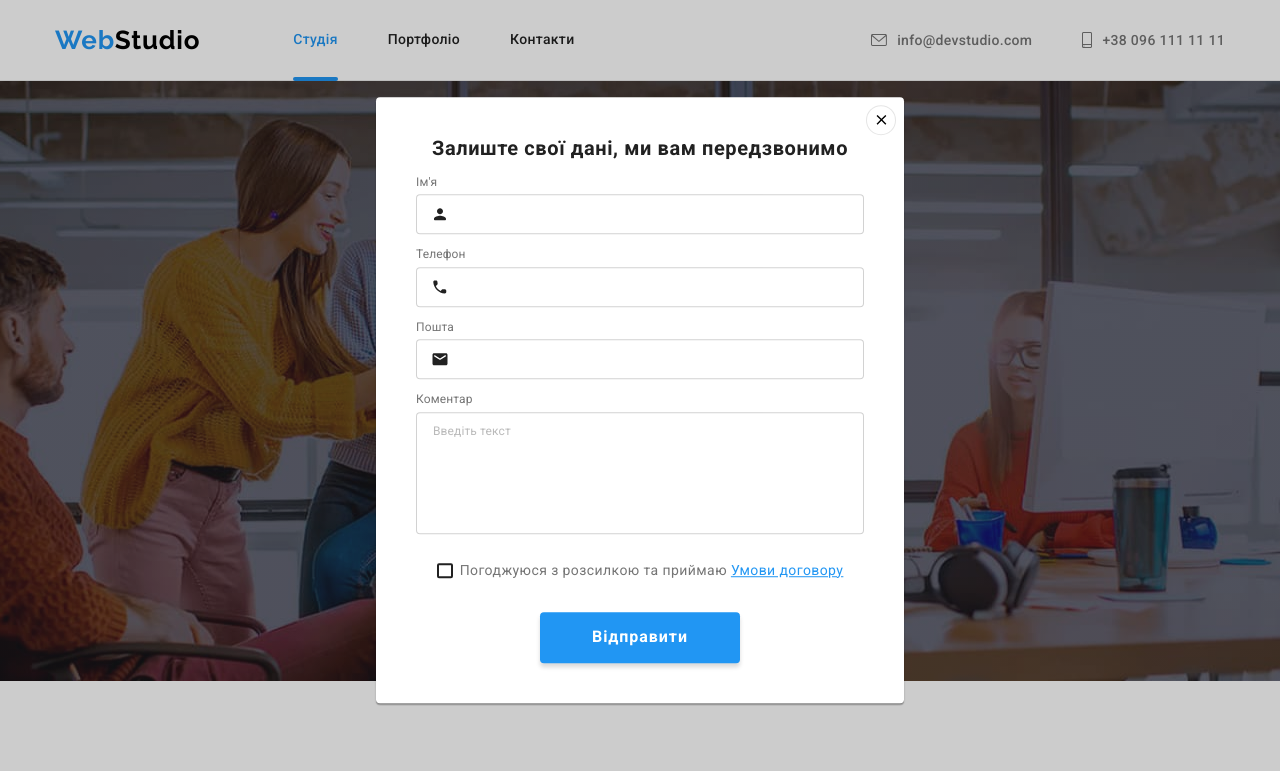
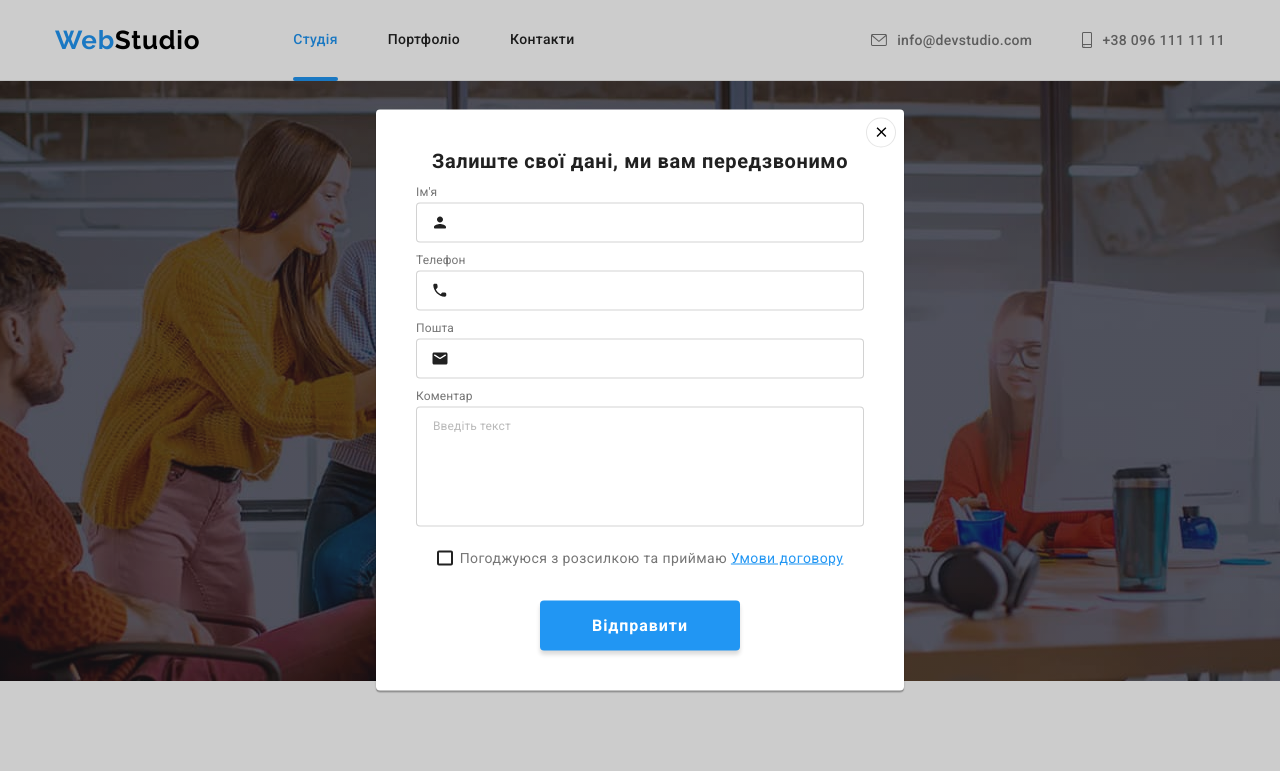
Before and after one commit to Andriy323/goit-markup-hw-07, a plain HTML site: page index.html in a window 1280 px wide. Both pictures are taken after a click on the button "Замовити послугу". Shown: the top 771 px of the page. Drawn offline with nearby package versions, Linux system fonts and the light colour scheme.

Commit message:
del min-height

```diff
--- a/css/styles.css
+++ b/css/styles.css
@@ -85,13 +85,14 @@ input {
 
 .modal {
   position: absolute;
+  padding: 40px;
 
   left: 50%;
   top: 50%;
   transform: translate(-50%, -50%);
   transition: transform var(--anim250-cubic-bezier);
   width: 528px;
-  min-height: 581px;
+  height: 581px;
 
   border-radius: 4px;
   background-color: var(--white-color);
@@ -127,10 +128,6 @@ input {
   fill: var(--accent-color);
 }
 
-.modal-forms {
-  padding: 40px;
-}
-
 .form-field {
 
   margin-bottom: 10px;
@@ -148,18 +145,11 @@ input {
   margin-bottom: 12px;
 }
 .form-label {
-  font-family: 'Roboto';
-  font-style: normal;
-  font-weight: 400;
+display: block;
   font-size: 12px;
   line-height: 14px;
-
-
   letter-spacing: 0.01em;
-
   color: #757575;
-
-
 }
 
 .form-position-icon {
@@ -200,9 +190,10 @@ input {
 }
 
 .form-comment {
+  display: block;
   margin-top: 4px;
   width: 100%;
-  min-height: 120px;
+  height: 120px;
   resize: none;
   padding: 12px 16px;
   outline: none;
--- a/index.html
+++ b/index.html
@@ -417,18 +417,20 @@
         </div>
       </div>
     </footer>
+
     <!--  is-hidden -->
     <div class="backdrop is-hidden" data-modal>
-      <div class="modal">
+      <div class="modal" role="group" aria-labelledby="contact-details-head">
         <button class="modal-close" data-modal-close>
           <svg class="close-icons" width="18" height="18">
             <use href="./images/icons.svg#icon-close"></use>
           </svg>
         </button>
 
-        <div class="modal-forms">
-          <p class="modal-title">Залиште свої дані, ми вам передзвонимо</p>
         <form class="modal-form">
+          <p class="modal-title" id="contact-details-head">
+            Залиште свої дані, ми вам передзвонимо
+          </p>
           <div class="form-field">
             <label class="form-label">Ім'я</label>
             <div class="form-position-icon">
@@ -458,16 +460,15 @@
               </svg>
             </div>
           </div>
-
-            <label class="form-label"
-              >Коментар
+          <div class="form-textarea">
+            <label class="form-label">Коментар </label>
             <textarea
               name="comment"
               placeholder="Введіть текст"
               rows="7"
               class="form-comment"
             ></textarea>
-            </label>
+          </div>
 
           <input class="checkbox" type="checkbox" name="polisy" id="policy" />
           <label for="policy" class="form-label-policy">
@@ -484,7 +485,6 @@
         </form>
       </div>
     </div>
-    </div>
     <script src="./js/modal.js"></script>
   </body>
 </html>
```
Lines whose indentation alone changed are shown as unchanged.
